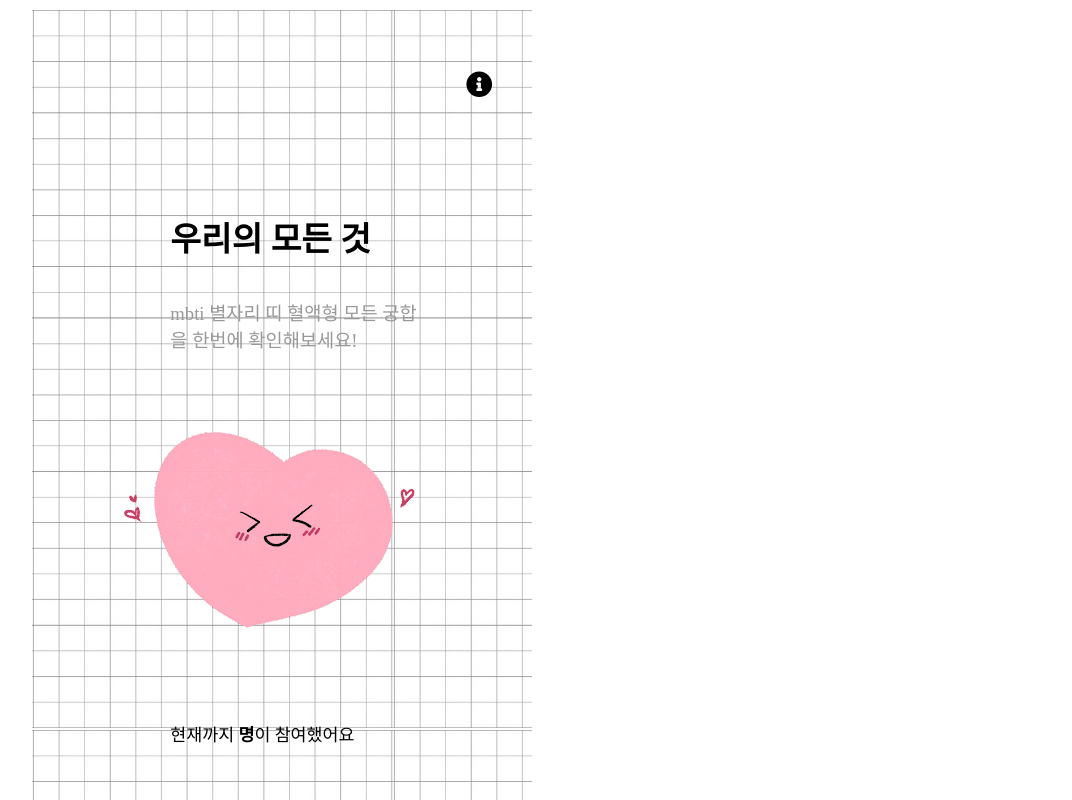
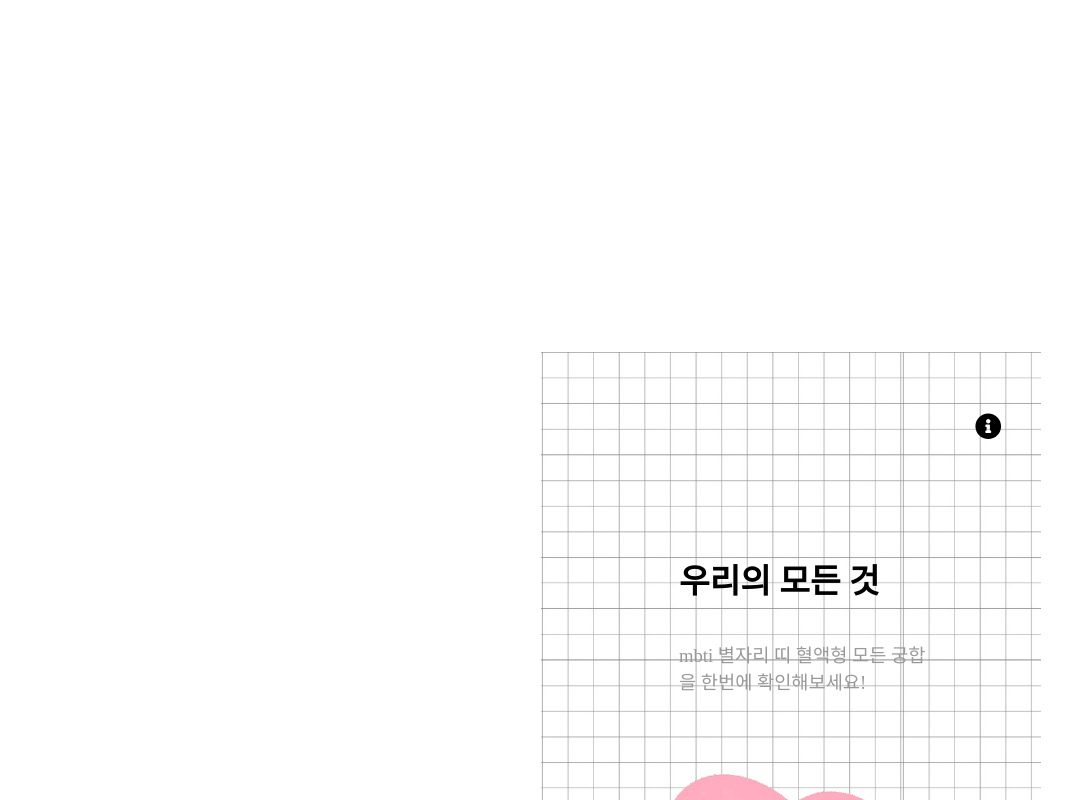
Before and after one commit to codnjs779/chemistry, a React (Create React App) app: page / in a window 1280 px wide. Shown: the top 800 px of the page, without its empty margins (49-1121 px from the left). Built offline with nearby package versions, Linux system fonts and the light colour scheme; no server answers.

Commit message:
margin control

```diff
--- a/src/components/App.js
+++ b/src/components/App.js
@@ -14,9 +14,12 @@ function App() {
 }
 
 export const BasicStyle = styled.div`
+    position: absolute;
     width: 375pt;
     height: 812pt;
-    margin-left: 55pt;
+    top: 50%;
+    left: 50%;
+    margin: -50px 0 0 -50px;
 
     background-image: url(${backImg});
     input:focus {
```
